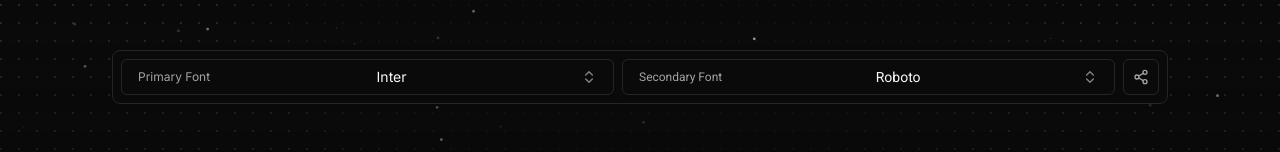
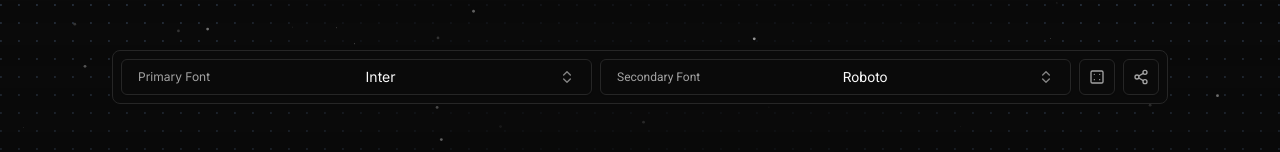
Before and after one commit to lakshyaCreates/font-fixture, a Next.js app: page / in a window 1280 px wide. Shown: the part 410-562 px from the top of the page. Built offline with nearby package versions, Linux system fonts and the light colour scheme.

Commit message:
feat: build randomize button

```diff
--- a/src/features/fonts/font-switcher.tsx
+++ b/src/features/fonts/font-switcher.tsx
@@ -1,6 +1,16 @@
 "use client";
 
-import { CheckIcon, ChevronsUpDownIcon, Share2Icon } from "lucide-react";
+import {
+    CheckIcon,
+    ChevronsUpDownIcon,
+    Dice1,
+    Dice2,
+    Dice3,
+    Dice4,
+    Dice5,
+    Dice6,
+    Share2Icon,
+} from "lucide-react";
 import { useEffect, useState } from "react";
 
 import { usePathname, useSearchParams } from "next/navigation";
@@ -25,6 +35,8 @@ import {
     PopoverTrigger,
 } from "@/components/ui/popover";
 
+const DiceIcons = [Dice1, Dice2, Dice3, Dice4, Dice5, Dice6];
+
 export const FontSwitcher = () => {
     const pathname = usePathname();
     const searchParams = useSearchParams();
@@ -33,8 +45,20 @@ export const FontSwitcher = () => {
         useFonts();
 
     const [copied, setCopied] = useState(false);
+
     const [priSlot, setPriSlot] = useState(false);
     const [secSlot, setSecSlot] = useState(false);
+
+    const [diceIndex, setDiceIndex] = useState(0);
+    const DiceIcon = DiceIcons[diceIndex];
+
+    useEffect(() => {
+        const interval = setInterval(() => {
+            setDiceIndex((prevIndex) => (prevIndex + 1) % DiceIcons.length);
+        }, 1500);
+
+        return () => clearInterval(interval);
+    }, []);
 
     useEffect(() => {
         const primaryFontInQuery = searchParams.get("primaryFont");
@@ -169,7 +193,16 @@ export const FontSwitcher = () => {
             </Popover>
             <Button
                 onClick={() => {
-                    // Logic to copy the url with search params
+                    // TODO: Logic to randomize the fonts
+                }}
+                size={"icon"}
+                variant={"outline"}
+                className="min-w-9"
+            >
+                <DiceIcon className="text-muted-foreground" />
+            </Button>
+            <Button
+                onClick={() => {
                     navigator.clipboard.writeText(window.location.href);
 
                     setCopied(true);
```
